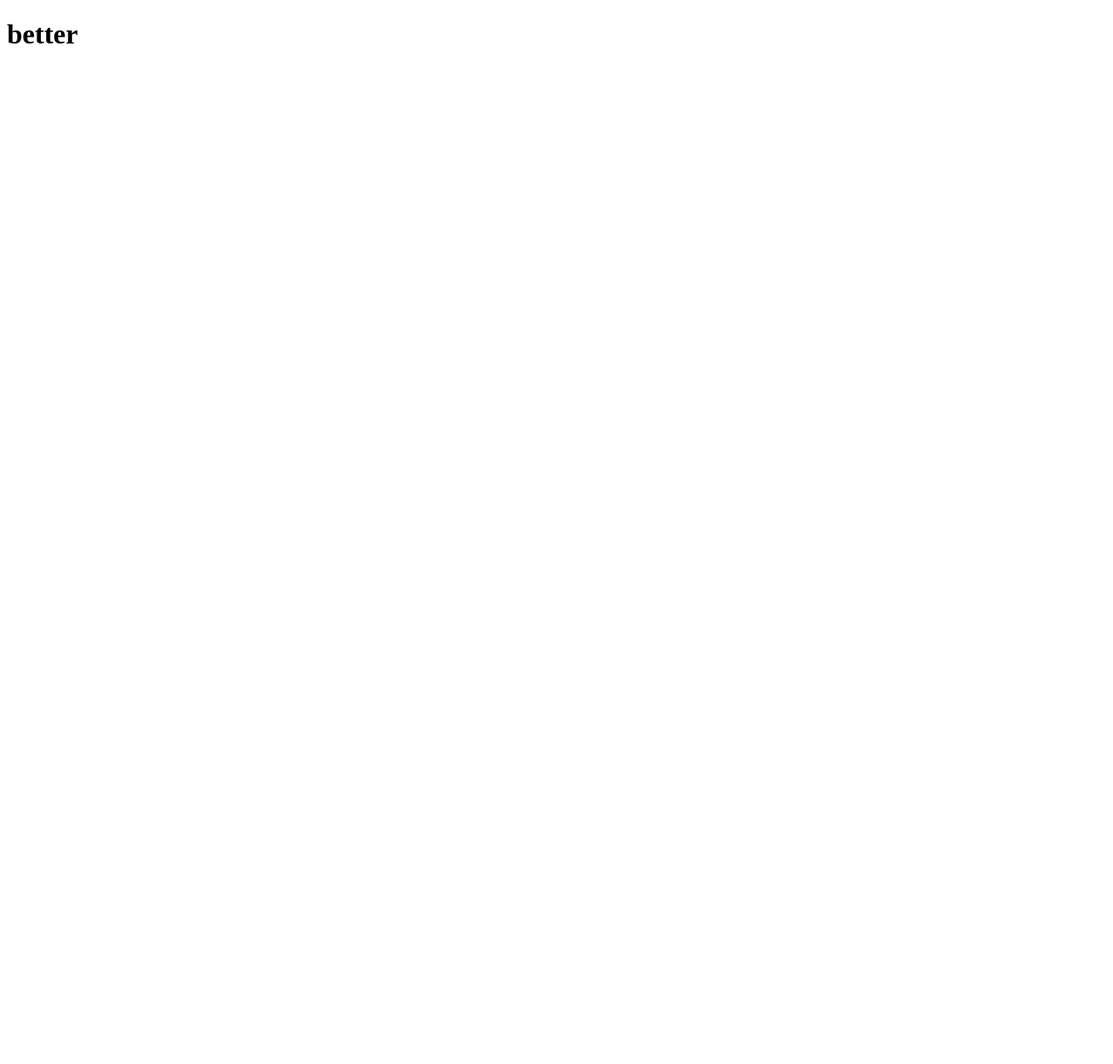
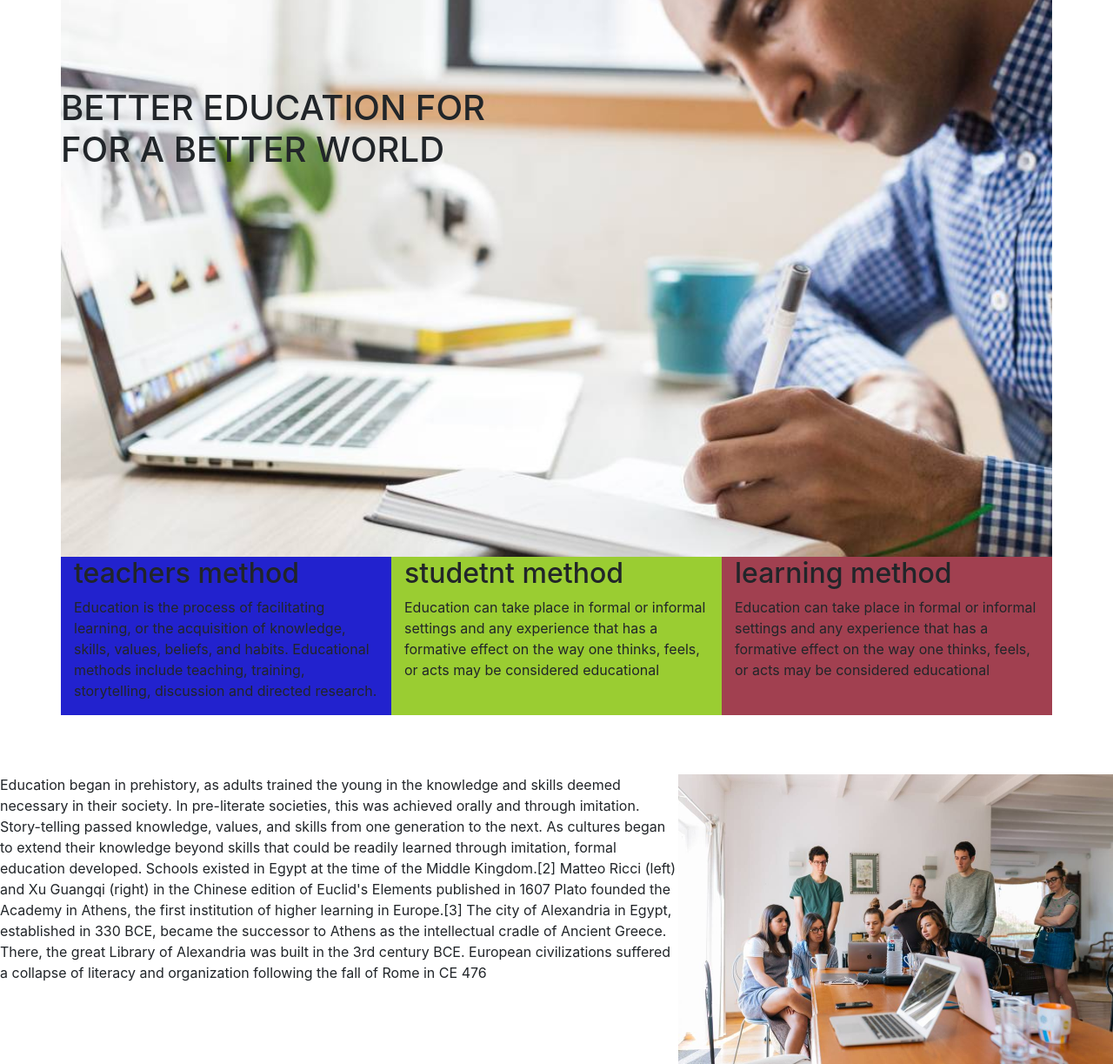
Before and after one commit to yoelng/better, a plain HTML site: page index.html in a window 1280 px wide. Shown: the whole page at 87% size. Before the commit the page ends 800 px from the top, so only its background shows below. Drawn offline with nearby package versions, Linux system fonts and the light colour scheme.

Commit message:
img,style

```diff
--- a/index.html
+++ b/index.html
@@ -4,8 +4,43 @@
     <meta charset="UTF-8">
     <meta name="viewport" content="width=device-width, initial-scale=1.0">
     <title>better</title>
+    <link rel="stylesheet" href="style.css">
+    <link rel="stylesheet" href="https://stackpath.bootstrapcdn.com/bootstrap/4.5.0/css/bootstrap.min.css" integrity="sha384-9aIt2nRpC12Uk9gS9baDl411NQApFmC26EwAOH8WgZl5MYYxFfc+NcPb1dKGj7Sk" crossorigin="anonymous">
 </head>
 <body>
-    <h1>better</h1>
+    <div class="container">
+        <div class="row" id="better">
+
+            <h1>BETTER EDUCATION FOR<BR>FOR A BETTER WORLD</h1>
+
+
+        </div>
+    </div>
+    <div class="container">
+        <div class="row" id="row1">
+            <div class="col-md-4" id="color1">
+                <h2>teachers method</h2>
+                <p>Education is the process of facilitating learning, or the acquisition of knowledge, skills, values, beliefs, and habits. Educational methods include teaching, training, storytelling, discussion and directed research. </p>
+            </div>
+
+            <div class="col-md-4" id="color2">
+                <h2>studetnt method</h2>
+                <p>Education can take place in formal or informal settings and any experience that has a formative effect on the way one thinks, feels, or acts may be considered educational</p>
+            </div>
+            <div class="col-md-4" id="color3">
+                <h2>learning method</h2>
+                <p>Education can take place in formal or informal settings and any experience that has a formative effect on the way one thinks, feels, or acts may be considered educational</p>
+
+            </div>
+
+        </div>
+    </div>
+    <br><br>
+    <img src="img/2.jpg" style="float: right;" id="im2">
+    <p>Education began in prehistory, as adults trained the young in the knowledge and skills deemed necessary in their society. In pre-literate societies, this was achieved orally and through imitation. Story-telling passed knowledge, values, and skills from one generation to the next. As cultures began to extend their knowledge beyond skills that could be readily learned through imitation, formal education developed. Schools existed in Egypt at the time of the Middle Kingdom.[2]
+
+
+        Matteo Ricci (left) and Xu Guangqi (right) in the Chinese edition of Euclid's Elements published in 1607
+        Plato founded the Academy in Athens, the first institution of higher learning in Europe.[3] The city of Alexandria in Egypt, established in 330 BCE, became the successor to Athens as the intellectual cradle of Ancient Greece. There, the great Library of Alexandria was built in the 3rd century BCE. European civilizations suffered a collapse of literacy and organization following the fall of Rome in CE 476</p>
 </body>
 </html>
--- a/style.css
+++ b/style.css
@@ -0,0 +1,27 @@
+#better{
+    background-image: url(img/1.jpg);
+    background-size: cover;
+    height: 80vh;
+    background-position: center;
+}
+h1{
+    padding-top: 100px;
+}
+#color1{
+    background-color: rgb(34, 34, 206);
+
+}
+#color2{
+    background-color: yellowgreen;
+}
+#color3{
+    background-color: rgb(161, 64, 80);
+}
+#row1{
+    padding-bottom: 20px;
+
+}
+#im2{
+    width: 500px;
+
+}
```
Also changed, not shown: img/1.jpg (added), img/2.jpg (added).
